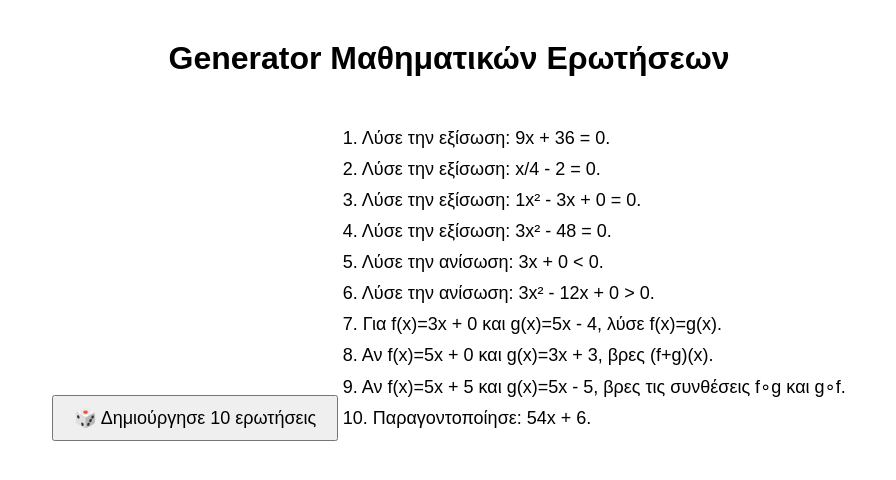
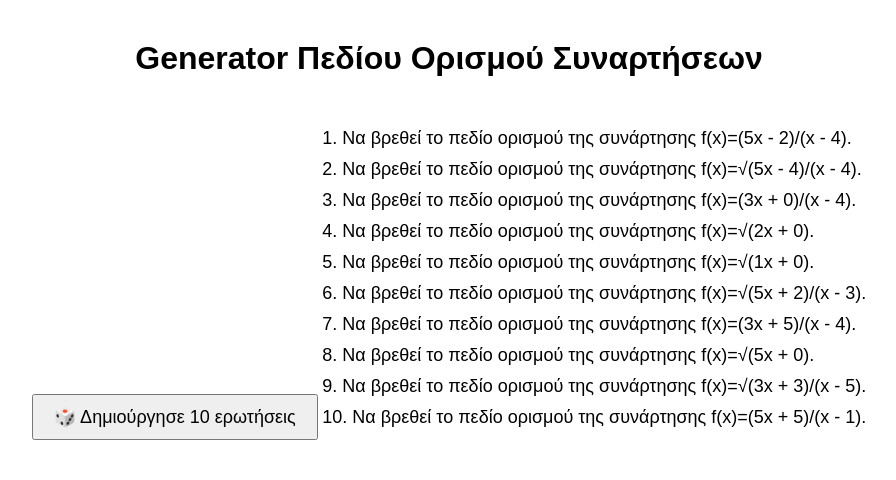
Before and after one commit to mbalomenos/skills-generator, a plain HTML site: page index.html in a window 1280 px wide. Both pictures are taken after a click on the button "🎲 Δημιούργησε 10 ερωτήσεις". Shown: the whole page, without its empty margins (191-1087 px from the left). Drawn offline with Linux system fonts and the light colour scheme.

Commit message:
Προσθήκη ερωτήσεων πεδίου ορισμού (ρητές, λογαριθμικές, ρίζες, συνδυασμός)

```diff
--- a/index.html
+++ b/index.html
@@ -2,127 +2,66 @@
 <html lang="el">
 <head>
   <meta charset="UTF-8">
-  <title>Generator Μαθηματικών Ερωτήσεων</title>
+  <title>Generator Πεδίου Ορισμού</title>
   <style>
     body { font-family: Arial, sans-serif; text-align: center; margin: 40px; }
-    button { font-size: 18px; padding: 10px 20px; cursor: pointer; }
-    ul { list-style-type: none; padding: 0; margin-top: 20px; text-align: left; display: inline-block; }
+    button { font-size: 18px; padding: 10px 20px; }
+    ul { list-style: none; padding: 0; margin-top: 20px; text-align: left; display: inline-block; }
     li { margin: 10px 0; font-size: 18px; }
   </style>
 </head>
 <body>
-  <h1>Generator Μαθηματικών Ερωτήσεων</h1>
+  <h1>Generator Πεδίου Ορισμού Συναρτήσεων</h1>
   <button onclick="generateQuestions()">🎲 Δημιούργησε 10 ερωτήσεις</button>
   <ul id="questions"></ul>
 
   <script>
-    // Βοηθητική συνάρτηση για τυχαίο ακέραιο
     function randomInt(min, max) {
       return Math.floor(Math.random() * (max - min + 1)) + min;
     }
 
-    // Συνάρτηση που επιστρέφει μία ερώτηση για το δοσμένο topic
     function pickQuestion(topic) {
-      let a, b, c, d, r1, r2, x;
+      let a,b,c,d,r,x;
       switch(topic) {
-        case 'lin_eq':
-          a = randomInt(1,9);
-          x = randomInt(-10,10);
-          b = -a * x;
-          return `Λύσε την εξίσωση: ${a}x ${b >= 0 ? '+' : '-'} ${Math.abs(b)} = 0.`;
-
-        case 'lin_eq_frac':
-          d = [2,3,4,5][randomInt(0,3)];
-          x = randomInt(-10,10);
-          b = Math.trunc(-x / d);
-          return `Λύσε την εξίσωση: x/${d} ${b >= 0 ? '+' : '-'} ${Math.abs(b)} = 0.`;
-
-        case 'quad_eq':
-          a = randomInt(1,5);
-          r1 = randomInt(-5,5);
-          r2 = randomInt(-5,5);
-          b = -a * (r1 + r2);
-          c = a * r1 * r2;
-          return `Λύσε την εξίσωση: ${a}x² ${b >= 0 ? '+' : '-'} ${Math.abs(b)}x ${c >= 0 ? '+' : '-'} ${Math.abs(c)} = 0.`;
-
-        case 'quad_eq_miss':
-          a = randomInt(1,5);
-          r1 = randomInt(1,5);
-          c = -a * r1 * r1;
-          return `Λύσε την εξίσωση: ${a}x² ${c >= 0 ? '+' : '-'} ${Math.abs(c)} = 0.`;
-
-        case 'ineq_lin':
-          a = randomInt(1,9);
-          x = randomInt(-10,10);
-          b = -a * x;
-          d = ['<','>','≤','≥'][randomInt(0,3)];
-          return `Λύσε την ανίσωση: ${a}x ${b >= 0 ? '+' : '-'} ${Math.abs(b)} ${d} 0.`;
-
-        case 'ineq_quad':
-          a = randomInt(1,5);
-          r1 = randomInt(-5,0);
-          r2 = randomInt(1,5);
-          b = -a * (r1 + r2);
-          c = a * r1 * r2;
-          return `Λύσε την ανίσωση: ${a}x² ${b >= 0 ? '+' : '-'} ${Math.abs(b)}x ${c >= 0 ? '+' : '-'} ${Math.abs(c)} > 0.`;
-
-        case 'func_eq':
+        case 'rational':  // 1) Ρητή συνάρτηση
           a = randomInt(1,5);
           b = randomInt(-5,5);
           c = randomInt(1,5);
-          x = randomInt(-5,5);
-          d = a * x + b - c * x;
-          return `Για f(x)=${a}x ${b >= 0 ? '+' : '-'} ${Math.abs(b)} και g(x)=${c}x ${d >= 0 ? '+' : '-'} ${Math.abs(d)}, λύσε f(x)=g(x).`;
+          return `Να βρεθεί το πεδίο ορισμού της συνάρτησης f(x)=(${a}x ${b>=0?'+':'-'} ${Math.abs(b)})/(x ${c>=0?'-': '+'} ${Math.abs(c)}).`;
 
-        case 'func_ops':
+        case 'logarithm': // 2) Λογαριθμική συνάρτηση
+          a = randomInt(1,5);
+          return `Να βρεθεί το πεδίο ορισμού της συνάρτησης f(x)=log(${a}x ${randomInt(-5,5)>=0?'+':'-'} ${Math.abs(randomInt(-5,5))}).`;
+
+        case 'sqrt':      // 3) Τετραγωνική ρίζα
+          a = randomInt(1,5);
+          b = randomInt(-5,5);
+          return `Να βρεθεί το πεδίο ορισμού της συνάρτησης f(x)=√(${a}x ${b>=0?'+':'-'} ${Math.abs(b)}).`;
+
+        case 'mixed':     // 4) Συνδυασμός ρίζας + παρονομαστή
           a = randomInt(1,5);
           b = randomInt(-5,5);
           c = randomInt(1,5);
-          d = randomInt(-5,5);
-          return `Αν f(x)=${a}x ${b >= 0 ? '+' : '-'} ${Math.abs(b)} και g(x)=${c}x ${d >= 0 ? '+' : '-'} ${Math.abs(d)}, βρες (f+g)(x).`;
-
-        case 'func_comp':
-          a = randomInt(1,5);
-          b = randomInt(-5,5);
-          c = randomInt(1,5);
-          d = randomInt(-5,5);
-          return `Αν f(x)=${a}x ${b >= 0 ? '+' : '-'} ${Math.abs(b)} και g(x)=${c}x ${d >= 0 ? '+' : '-'} ${Math.abs(d)}, βρες τις συνθέσεις f∘g και g∘f.`;
-
-        case 'factor':
-          if (Math.random() < 0.5) {
-            let f = randomInt(2,9);
-            let u = randomInt(1,9);
-            let v = randomInt(1,9);
-            return `Παραγοντοποίησε: ${f*u}x ${f*v >= 0 ? '+' : '-'} ${Math.abs(f*v)}.`;
-          } else {
-            r1 = randomInt(2,9);
-            return `Παραγοντοποίησε: x² − ${r1*r1}.`;
-          }
+          return `Να βρεθεί το πεδίο ορισμού της συνάρτησης f(x)=√(${a}x ${b>=0?'+':'-'} ${Math.abs(b)})/(x ${c>=0?'-': '+'} ${Math.abs(c)}).`;
       }
     }
 
-    // Τα 10 topics σε σταθερή σειρά
     const topics = [
-      'lin_eq',
-      'lin_eq_frac',
-      'quad_eq',
-      'quad_eq_miss',
-      'ineq_lin',
-      'ineq_quad',
-      'func_eq',
-      'func_ops',
-      'func_comp',
-      'factor'
+      'rational',
+      'logarithm',
+      'sqrt',
+      'mixed'
     ];
 
-    // Ενημερωμένη generateQuestions σε σταθερή σειρά 1–10
     function generateQuestions() {
       const ul = document.getElementById('questions');
       ul.innerHTML = '';
-      for (let i = 0; i < topics.length; i++) {
-        const q = pickQuestion(topics[i]);
+      // Παράγει 10 ερωτήσεις σε τυχαία σειρά από τις 4 κατηγορίες
+      for (let i = 1; i <= 10; i++) {
+        const t = topics[randomInt(0, topics.length-1)];
+        const q = pickQuestion(t);
         const li = document.createElement('li');
-        li.textContent = `${i+1}. ${q}`;
+        li.textContent = `${i}. ${q}`;
         ul.appendChild(li);
       }
     }
```
